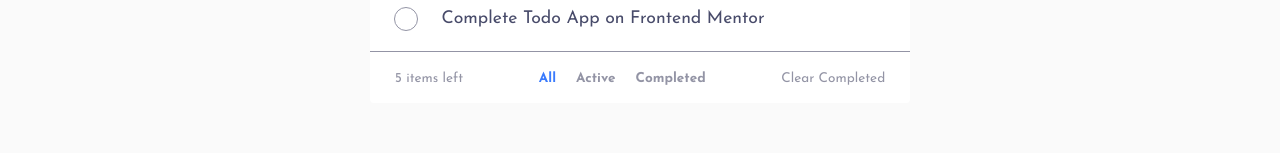
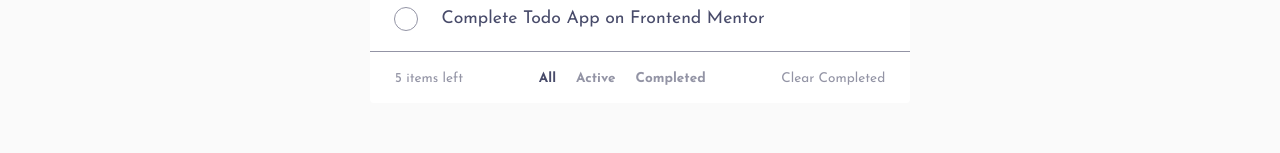
Before and after one commit to erelropeta/fem-todo-app-main, a React (Vite) app: page / in a window 1280 px wide. In both pictures the pointer is over the button "All". Shown: the part 572-725 px from the top of the page. Built offline with nearby package versions, Linux system fonts and the light colour scheme.

Commit message:
style: change buttons' color on hover

```diff
--- a/src/components/todofilterbtn.css
+++ b/src/components/todofilterbtn.css
@@ -6,10 +6,19 @@
   text-transform: capitalize;
   background-color: transparent;
   border-color: transparent;
+  transition: color 0.25s ease-in;
+}
+
+.todo-filter__btn:hover {
+  color: var(--clr-dt-btn-hover);
 }
 
 .theme--light .todo-filter__btn {
   color: var(--clr-lt-text-muted);
+}
+
+.theme--light .todo-filter__btn:hover {
+  color: var(--clr-lt-btn-hover);
 }
 
 .todo-filter__btn.todo-filter__btn--active {
--- a/src/components/todolist.css
+++ b/src/components/todolist.css
@@ -25,6 +25,11 @@
   background-color: transparent;
   border-color: transparent;
   border: 0;
+  transition: color 0.25s ease-in;
+}
+
+.summary__clear-btn:hover {
+  color: var(--clr-dt-btn-hover);
 }
 
 .theme--light .c-todo__list {
@@ -33,6 +38,10 @@
 
 .theme--light .c-summary {
   color: var(--clr-lt-text-muted);
+}
+
+.theme--light .summary__clear-btn:hover {
+  color: var(--clr-lt-btn-hover);
 }
 
 @media only screen and (min-width: 768px) {
--- a/src/index.css
+++ b/src/index.css
@@ -32,9 +32,11 @@
   --clr-lt-surface: #fff;
   --clr-lt-text: var(--clr-lt-grayish-blue-800);
   --clr-lt-text-muted: var(--clr-lt-grayish-blue-400);
+  --clr-lt-btn-hover: var(--clr-lt-grayish-blue-800);
   --clr-dt-surface: var(--clr-dt-dark-blue-400);
   --clr-dt-text: var(--clr-dt-grayish-blue-100);
   --clr-dt-text-muted: var(--clr-dt-grayish-blue-600);
+  --clr-dt-btn-hover: var(--clr-dt-grayish-blue-100);
   --br-sm: 0.25rem;
   color-scheme: light dark;
 }
```
